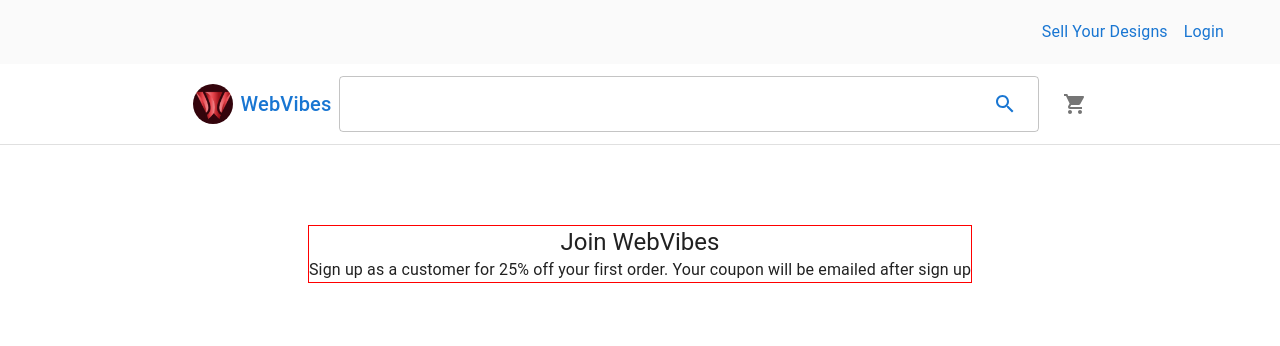
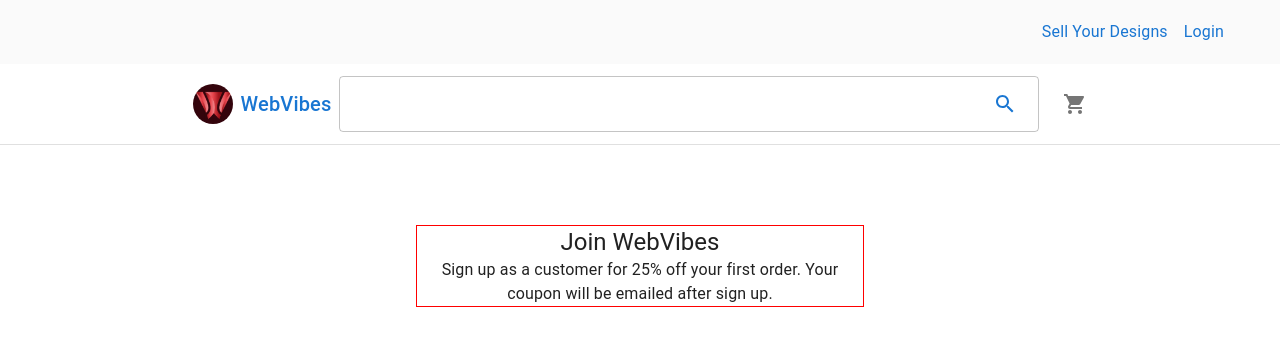
Before and after one commit to Tanaka785/OnlineStore, a React (Vite) app in the folder Frontend/: page /signup in a window 1280 px wide. Shown: the top 346 px of the page. Built offline with nearby package versions, Linux system fonts and the light colour scheme.

Commit message:
sets the width of the containing box in Promo.jsx to be 36% of its parent.

```diff
--- a/Frontend/src/components/other/authentication/signup/Promo.jsx
+++ b/Frontend/src/components/other/authentication/signup/Promo.jsx
@@ -8,14 +8,15 @@
         marginTop: 10,
         border: "1px solid red",
         placeItems: "center",
+        width: "35%",
       }}
     >
       <Typography component={"div"} variant="h5">
         Join WebVibes
       </Typography>
-      <Typography>
+      <Typography component="div" variant="body1" sx={{ textAlign: "center" }}>
         Sign up as a customer for 25% off your first order. Your coupon will be
-        emailed after sign up
+        emailed after sign up.
       </Typography>
     </Box>
   );
```
